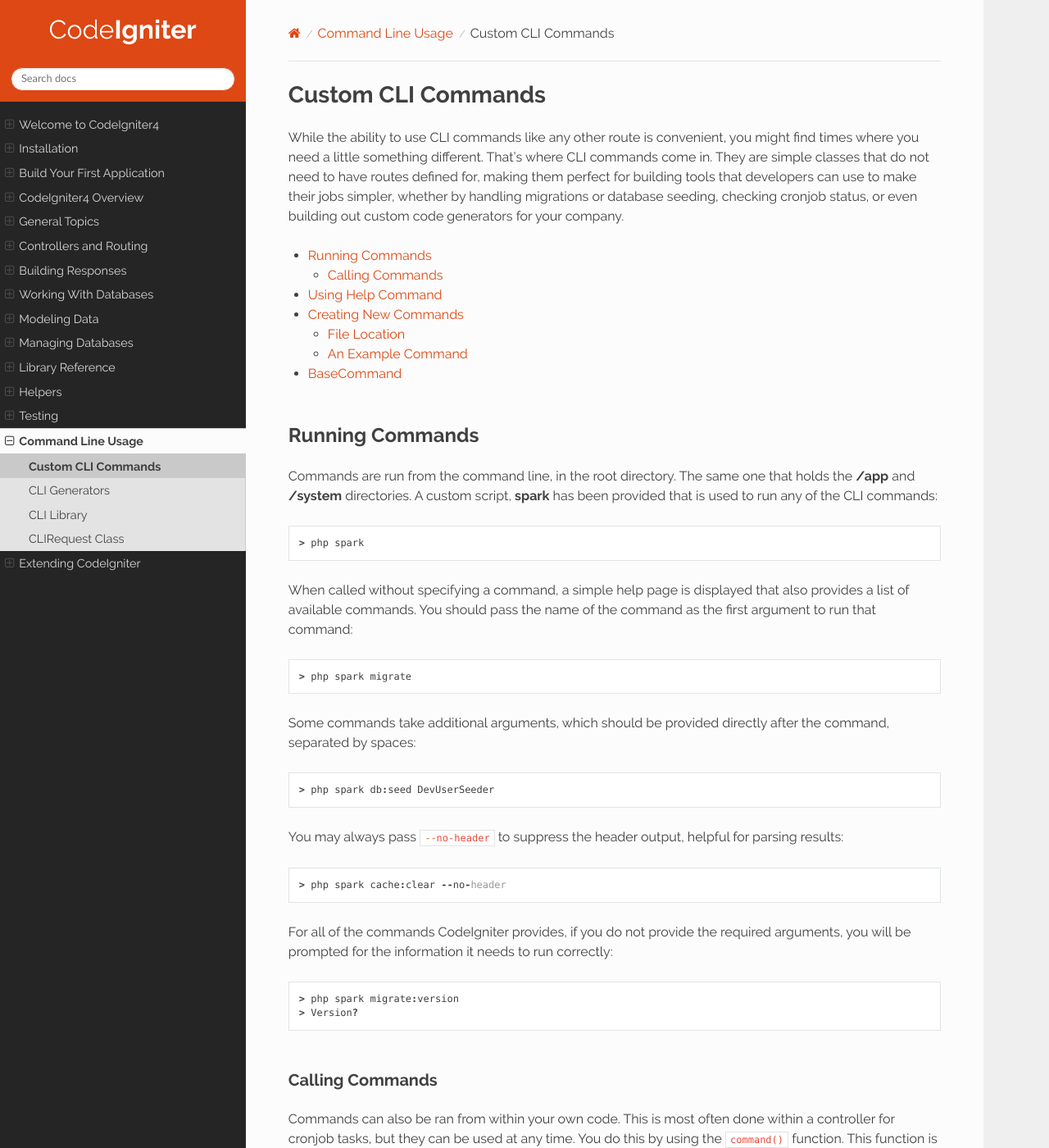
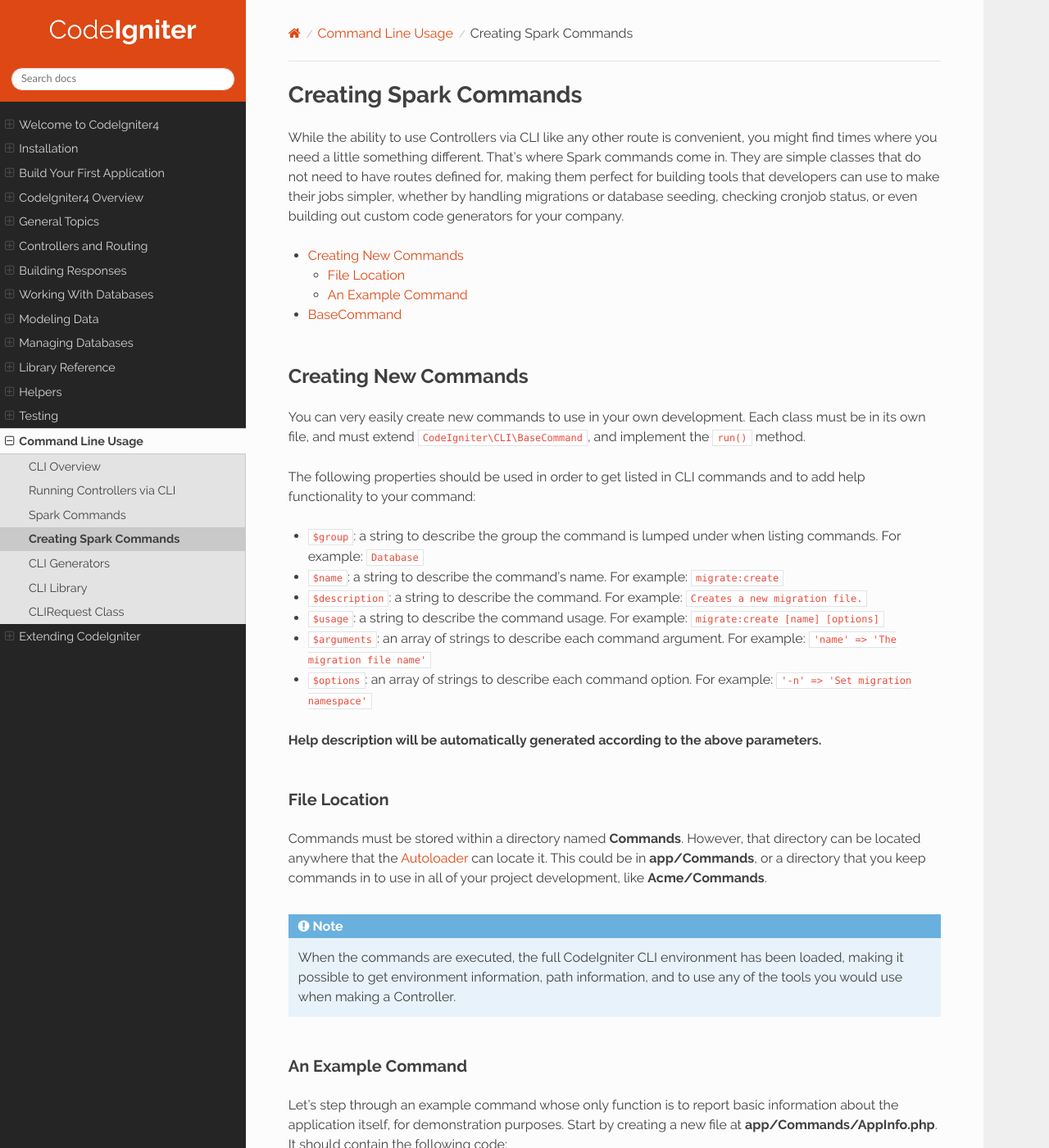
Before and after one commit to NEKOGET/ci4_user_guide_src, a Sphinx documentation site: the page built from source/cli/cli_commands.rst, in a window 1280 px wide and 1400 px high. Shown: the whole window at 82% size. Built offline with Sphinx 7.4.7 and the Read the Docs theme 2.0.0, drawn with Linux system fonts in a browser that asks for light colours; pages that are not in the unit, such as notebooks, are missing from menus; some of the changed text lies outside the part shown.

Commit message:
docs: rework "Command Line Usage"

```diff
--- a/source/cli/cli_commands.rst
+++ b/source/cli/cli_commands.rst
@@ -1,9 +1,9 @@
-###################
-Custom CLI Commands
-###################
+#######################
+Creating Spark Commands
+#######################
 
-While the ability to use CLI commands like any other route is convenient, you might find times where you
-need a little something different. That's where CLI commands come in. They are simple classes that do not
+While the ability to use Controllers via CLI like any other route is convenient, you might find times where you
+need a little something different. That's where Spark commands come in. They are simple classes that do not
 need to have routes defined for, making them perfect for building tools that developers can use to make
 their jobs simpler, whether by handling migrations or database seeding, checking cronjob status, or even
 building out custom code generators for your company.
@@ -11,60 +11,6 @@ building out custom code generators for your company.
 .. contents::
     :local:
     :depth: 2
-
-****************
-Running Commands
-****************
-
-Commands are run from the command line, in the root directory. The same one that holds the **/app**
-and **/system** directories. A custom script, **spark** has been provided that is used to run any of the
-CLI commands::
-
-    > php spark
-
-When called without specifying a command, a simple help page is displayed that also provides a list of
-available commands. You should pass the name of the command as the first argument to run that command::
-
-    > php spark migrate
-
-Some commands take additional arguments, which should be provided directly after the command, separated by spaces::
-
-    > php spark db:seed DevUserSeeder
-
-You may always pass ``--no-header`` to suppress the header output, helpful for parsing results::
-
-    > php spark cache:clear --no-header
-
-For all of the commands CodeIgniter provides, if you do not provide the required arguments, you will be prompted
-for the information it needs to run correctly::
-
-    > php spark migrate:version
-    > Version?
-
-Calling Commands
-================
-
-Commands can also be ran from within your own code. This is most often done within a controller for cronjob tasks,
-but they can be used at any time. You do this by using the ``command()`` function. This function is always available.
-
-.. literalinclude:: cli_commands/001.php
-
-The only argument is string that is the command called and any parameters. This appears exactly as you would call
-it from the command line.
-
-All output from the command that is ran is captured when not run from the command line. It is returned from the command
-so that you can choose to display it or not.
-
-******************
-Using Help Command
-******************
-
-You can get help about any CLI command using the help command as follows::
-
-    > php spark help db:seed
-
-Use the **list** command to get a list of available commands and their descriptions, sorted by categories.
-You may also use ``spark list --simple`` to get a raw list of all available commands, sorted alphabetically.
 
 *********************
 Creating New Commands
@@ -140,7 +88,7 @@ BaseCommand
 
 The ``BaseCommand`` class that all commands must extend have a couple of helpful utility methods that you should
 be familiar with when creating your own commands. It also has a :doc:`Logger </general/logging>` available at
-**$this->logger**.
+``$this->logger``.
 
 .. php:class:: CodeIgniter\\CLI\\BaseCommand
 
@@ -170,6 +118,6 @@ be familiar with when creating your own commands. It also has a :doc:`Logger </g
         :param array    $array: The  $key => $value array.
         :param integer  $pad: The pad spaces.
 
-        A method to calculate padding for $key => $value array output. The padding can be used to output a will formatted table in CLI:
+        A method to calculate padding for ``$key => $value`` array output. The padding can be used to output a will formatted table in CLI:
 
         .. literalinclude:: cli_commands/007.php
--- a/source/cli/index.rst
+++ b/source/cli/index.rst
@@ -7,7 +7,9 @@ CodeIgniter 4 can also be used with command line programs.
 .. toctree::
     :titlesonly:
 
-    cli
+    cli_overview
+    cli_controllers
+    spark_commands
     cli_commands
     cli_generators
     cli_library
```
Also changed, not shown: other parts of source/cli/cli_commands.rst (+3 -1 lines), source/cli/cli_controllers.rst (+36 -29 lines), source/cli/cli_overview.rst (added, +53 -0 lines), source/cli/spark_commands.rst (added, +62 -0 lines).
